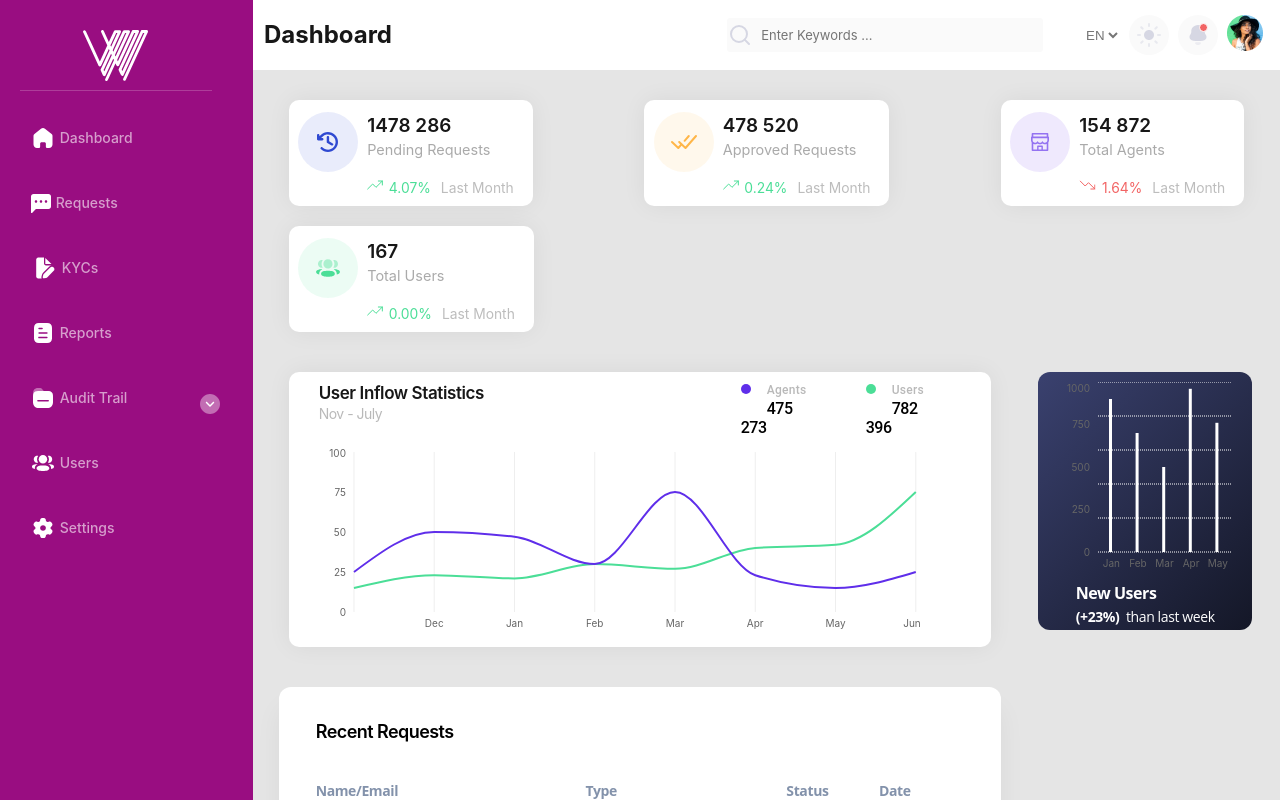
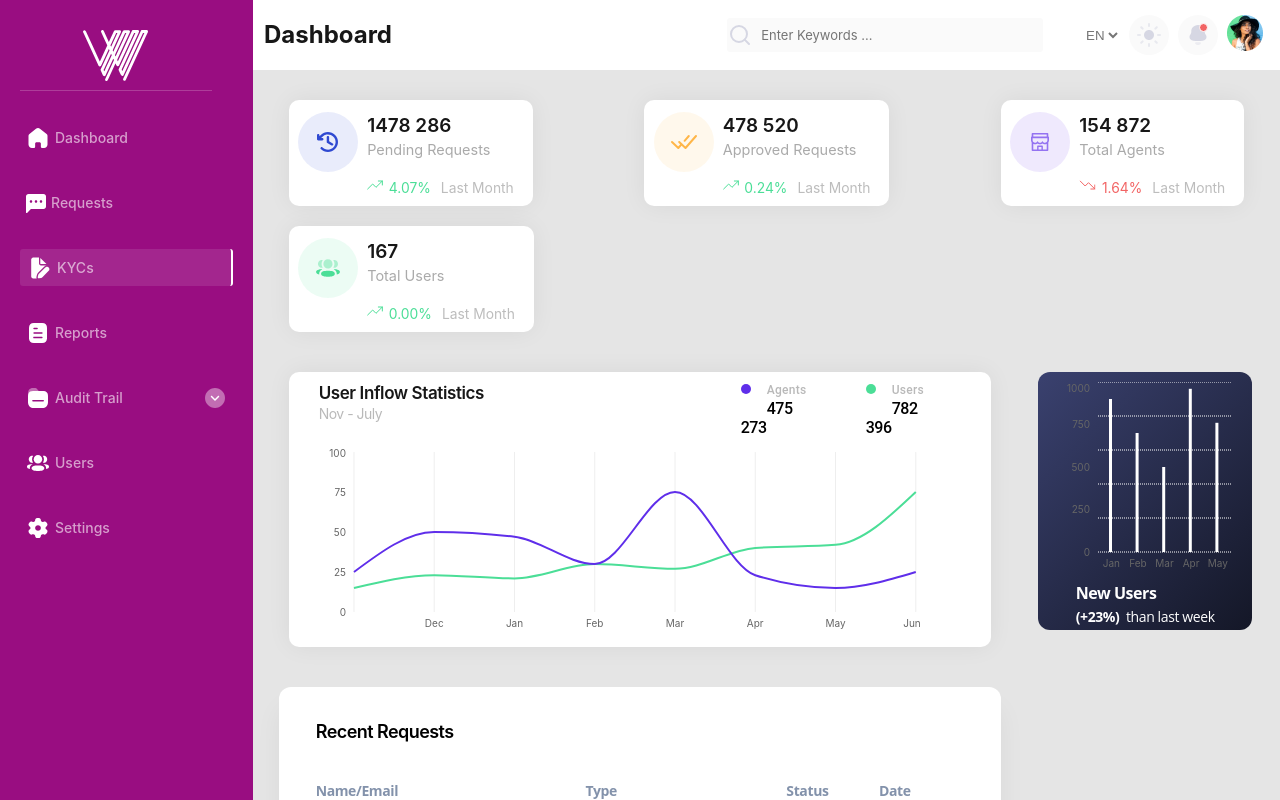
Before and after one commit to victorex27/miniature-octo-eureka, a React (Create React App) app: page /kyc in a window 1280 px wide. Shown: the top 800 px of the page. Built offline with nearby package versions, Linux system fonts and the light colour scheme.

Commit message:
an active class

```diff
--- a/src/components/NavBar/NavBar.scss
+++ b/src/components/NavBar/NavBar.scss
@@ -5,15 +5,25 @@
   align-items: center;
   width: 100%;
 
+  .is-active{
+    // background-color: red;
+    background: rgba(255, 255, 255, 0.1);
+
+    border-right: 2px solid white;
+    border-radius: 3px;
+
+  }
+
   .link {
     display: flex;
     justify-content: flex-start;
     align-items: center;
-    width: 90%;
+    width: 100%;
     margin: auto;
     text-decoration: none;
     margin-top: 2.8rem;
     height: 3.7rem;
+    padding: .6rem;
 
     span {
       color: rgba(255,255,255,0.6);
--- a/src/components/NavBar/index.js
+++ b/src/components/NavBar/index.js
@@ -1,5 +1,5 @@
 import React from 'react';
-import { Link } from 'react-router-dom';
+import { NavLink as Link } from 'react-router-dom';
 import './NavBar.scss';
 import Home from '../../img/Home.svg';
 import Request from '../../img/Request.svg';
@@ -13,13 +13,67 @@ import ArrowDownCircle from '../../img/ArrowDownCircle.svg';
 const NavBar = (props) => {
   return (
     <div className='NavBar'>
-      <Link to='#' className='link'><img src={Home} alt='home icon'/><span>Dashboard</span></Link>
-      <Link to='#' className='link'><img src={Request} alt='request icon'/><span>Requests</span></Link>
-      <Link to='#' className='link'><img src={Folder1} alt='kyc icon'/><span>KYCs</span></Link>
-      <Link to='#' className='link'><img src={Document} alt='report icon'/><span>Reports</span></Link>
-      <Link to='#' className='link'><img src={Folder2} alt='trail icon'/><span>Audit Trail</span> <img className='arrow_down_circle' src={ArrowDownCircle} alt='trail icon'/></Link>
-      <Link to='#' className='link'><img src={ThreeUsers} alt='user icon'/><span>Users</span></Link>
-      <Link to='#' className='link'><img src={Setting} alt='settings icon'/><span>Settings</span></Link>
+      <Link
+        exact
+        to='/'
+        className={({isActive}) => 'link' + (isActive ? ' is-active' : '')}
+      >
+        <img src={Home} alt='home icon' />
+        <span>Dashboard</span>
+      </Link>
+      <Link
+        exact
+        to='/request'
+        className={({isActive}) => 'link' + (isActive ? ' is-active' : '')}
+      >
+        <img src={Request} alt='request icon' />
+        <span>Requests</span>
+      </Link>
+      <Link
+        exact
+        to='/kyc'
+        className={({isActive}) => 'link' + (isActive ? ' is-active' : '')}
+      >
+        <img src={Folder1} alt='kyc icon' />
+        <span>KYCs</span>
+      </Link>
+      <Link
+        exact
+        to='/report'
+        className={({isActive}) => 'link' + (isActive ? ' is-active' : '')}
+      >
+        <img src={Document} alt='report icon' />
+        <span>Reports</span>
+      </Link>
+      <Link
+        exact
+        to='/trail'
+        className={({isActive}) => 'link' + (isActive ? ' is-active' : '')}
+      >
+        <img src={Folder2} alt='trail icon' />
+        <span>Audit Trail</span>
+        <img
+          className='arrow_down_circle'
+          src={ArrowDownCircle}
+          alt='trail icon'
+        />
+      </Link>
+      <Link
+        exact
+        to='/user'
+        className={({isActive}) => 'link' + (isActive ? ' is-active' : '')}
+      >
+        <img src={ThreeUsers} alt='user icon' />
+        <span>Users</span>
+      </Link>
+      <Link
+        exact
+        to='/setting'
+        className={({isActive}) => 'link' + (isActive ? ' is-active' : '')}
+      >
+        <img src={Setting} alt='settings icon' />
+        <span>Settings</span>
+      </Link>
     </div>
   );
 };
--- a/src/components/Table/index.js
+++ b/src/components/Table/index.js
@@ -34,7 +34,6 @@ const Table = (props) => {
               ? 'user__status user__status-pending'
               : 'user__status user__status-active';
 
-          console.log({ statusClass });
           const dateClass = index === 0 ? 'user__date-alt' : 'user__date';
 
           return (
--- a/src/routes/Route.js
+++ b/src/routes/Route.js
@@ -1,15 +1,21 @@
 import React from 'react';
-import { HashRouter as Router, Routes, Route } from 'react-router-dom';
+import { BrowserRouter as Router, Routes, Route } from 'react-router-dom';
 import Home from '../pages/Home';
 
 const AllRoutes = () => {
-  return <Router>
-    <Routes>
-      <Route exact path='/home' element={<div>hello</div>} />
-      <Route path='*' element={<Home />} />
-    </Routes>
-  </Router>;
+  return (
+    <Router>
+      <Routes>
+        <Route path='/' element={<Home />} />
+        <Route path='/request' element={<Home/>} />
+        <Route path='/kyc' element={<Home />} />
+        <Route path='/report' element={<Home />} />
+        <Route path='/trail' element={<Home />} />
+        <Route path='/user' element={<Home />} />
+        <Route path='/setting' element={<Home />} />
+      </Routes>
+    </Router>
+  );
 };
 
-
 export default AllRoutes;
```
